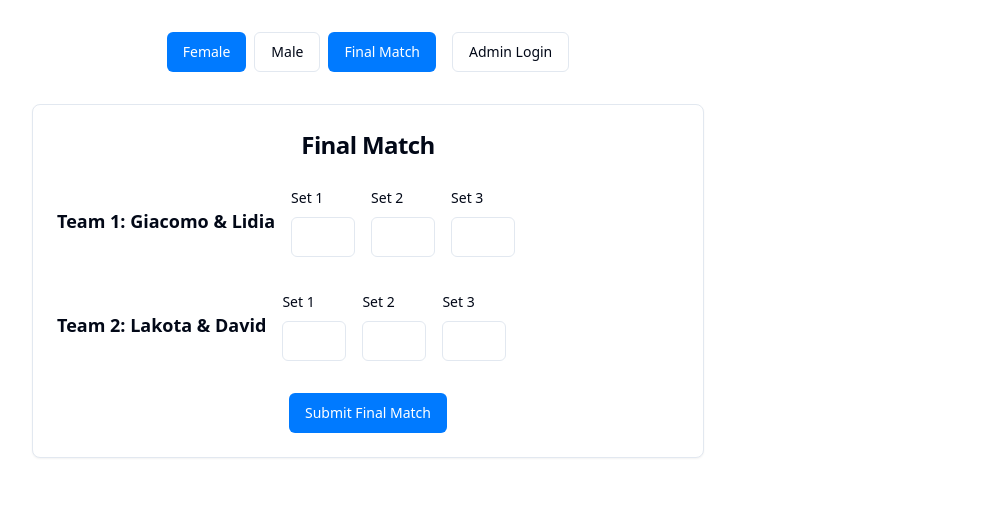
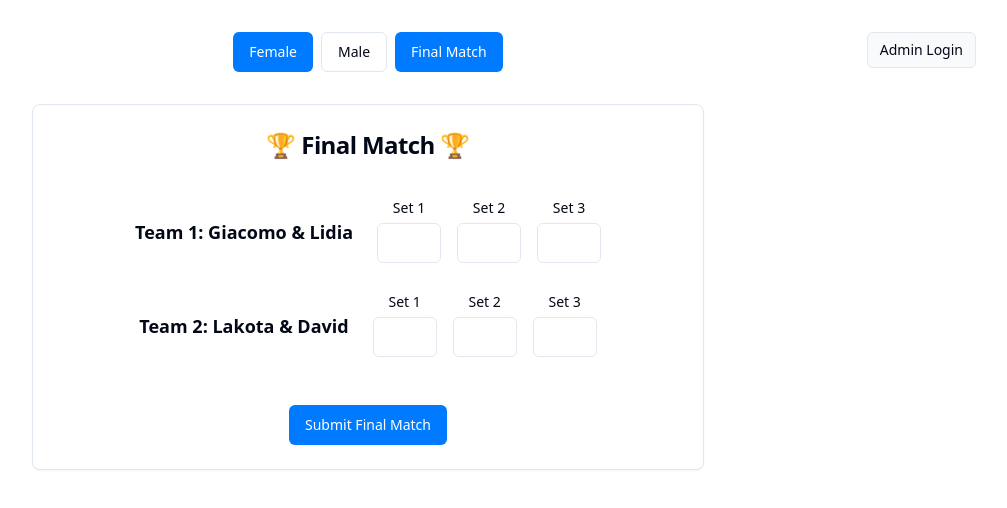
Before and after one commit to leoblixt25/kingQueen, a React (Vite) app: page / in a window 1280 px wide. Both pictures are taken after a click on the button "Final Match". Shown: the top 508 px of the page, without its empty margins (272-1279 px from the left). Built offline with nearby package versions, Linux system fonts and the light colour scheme.

Commit message:
Adjust final match UI elements
- Adjust centering of final match elements
- Make admin login button smaller and position it on the top right corner

```diff
--- a/src/pages/Index.tsx
+++ b/src/pages/Index.tsx
@@ -334,7 +334,7 @@ export default function BeachVolleyballTracker() {
     <div className="min-h-screen bg-white">
       <div className="max-w-7xl mx-auto px-4 sm:px-6 lg:px-8 py-8">
         <header className="mb-8">
-          <div className="flex flex-col sm:flex-row justify-center items-center gap-4">
+          <div className="relative flex flex-col sm:flex-row justify-center items-center gap-4">
             <div className="flex flex-wrap justify-center items-center gap-2">
               <Button
                 variant={gender === 'female' ? "default" : "outline"}
@@ -367,13 +367,22 @@ export default function BeachVolleyballTracker() {
                 </Button>
               )}
             </div>
-            <div className="flex items-center gap-2">
+            <div className="sm:absolute sm:right-0 sm:top-0">
               {!isAdmin ? (
-                <Button variant="outline" onClick={() => setShowLoginForm(true)}>
+                <Button
+                  variant="outline"
+                  onClick={() => setShowLoginForm(true)}
+                  size="sm"
+                  className="text-sm bg-gray-50"
+                >
                   Admin Login
                 </Button>
               ) : (
-                <Button variant="destructive" onClick={handleAdminLogout}>
+                <Button
+                  variant="destructive"
+                  onClick={handleAdminLogout}
+                  size="sm"
+                >
                   Logout
                 </Button>
               )}
@@ -415,21 +424,21 @@ export default function BeachVolleyballTracker() {
             {showFinalMatch ? (
               <Card className="max-w-2xl mx-auto">
                 <CardHeader>
-                  <CardTitle className="text-2xl font-bold text-center">
-                    Final Match
+                  <CardTitle className="text-2xl font-bold text-center mb-4">
+                    🏆 Final Match 🏆
                   </CardTitle>
                 </CardHeader>
                 <CardContent className="space-y-8">
                   {/* Team 1 */}
                   <div className="space-y-4">
-                    <div className="flex flex-col sm:flex-row items-start sm:items-center gap-4">
-                      <h3 className="text-lg font-semibold min-w-[200px]">
+                    <div className="flex flex-col sm:flex-row items-center justify-center gap-6">
+                      <h3 className="text-lg font-semibold text-center sm:min-w-[200px]">
                         Team 1: {malePlayers[0].name} & {femalePlayers[1].name}
                       </h3>
-                      <div className="flex gap-4">
+                      <div className="flex gap-4 justify-center">
                         {[0, 1, 2].map((setIndex) => (
                           <div key={setIndex} className="space-y-2">
-                            <Label htmlFor={`team1-set${setIndex + 1}`}>Set {setIndex + 1}</Label>
+                            <Label htmlFor={`team1-set${setIndex + 1}`} className="text-center block">Set {setIndex + 1}</Label>
                             <Input
                               id={`team1-set${setIndex + 1}`}
                               value={finalMatchScores.team1[setIndex] !== null ? finalMatchScores.team1[setIndex] : ''}
@@ -442,7 +451,7 @@ export default function BeachVolleyballTracker() {
                                 });
                               }}
                               type="number"
-                              className="w-16"
+                              className="w-16 text-center"
                               inputMode="numeric"
                               pattern="\d*"
                               disabled={finalMatchSubmitted && !isEditingFinalMatch}
@@ -455,14 +464,14 @@ export default function BeachVolleyballTracker() {
 
                   {/* Team 2 */}
                   <div className="space-y-4">
-                    <div className="flex flex-col sm:flex-row items-start sm:items-center gap-4">
-                      <h3 className="text-lg font-semibold min-w-[200px]">
+                    <div className="flex flex-col sm:flex-row items-center justify-center gap-6">
+                      <h3 className="text-lg font-semibold text-center sm:min-w-[200px]">
                         Team 2: {femalePlayers[0].name} & {malePlayers[1].name}
                       </h3>
-                      <div className="flex gap-4">
+                      <div className="flex gap-4 justify-center">
                         {[0, 1, 2].map((setIndex) => (
                           <div key={setIndex} className="space-y-2">
-                            <Label htmlFor={`team2-set${setIndex + 1}`}>Set {setIndex + 1}</Label>
+                            <Label htmlFor={`team2-set${setIndex + 1}`} className="text-center block">Set {setIndex + 1}</Label>
                             <Input
                               id={`team2-set${setIndex + 1}`}
                               value={finalMatchScores.team2[setIndex] !== null ? finalMatchScores.team2[setIndex] : ''}
@@ -475,7 +484,7 @@ export default function BeachVolleyballTracker() {
                                 });
                               }}
                               type="number"
-                              className="w-16"
+                              className="w-16 text-center"
                               inputMode="numeric"
                               pattern="\d*"
                               disabled={finalMatchSubmitted && !isEditingFinalMatch}
@@ -487,13 +496,16 @@ export default function BeachVolleyballTracker() {
                   </div>
 
                   {!finalMatchSubmitted ? (
-                    <Button onClick={handleFinalMatchSubmit} className="w-full sm:w-auto mx-auto block">
+                    <div className="flex justify-center pt-4">
+                      <Button onClick={handleFinalMatchSubmit} className="w-full sm:w-auto">
                         Submit Final Match
                       </Button>
+                    </div>
                   ) : (
                     <div className="space-y-6">
-                      <div className="bg-gray-50 p-4 rounded-lg">
-                        <h3 className="text-lg font-semibold mb-4">Final Match Results</h3>
+                      <div className="bg-gray-50 p-6 rounded-lg">
+                        <h3 className="text-lg font-semibold mb-4 text-center">Final Match Results</h3>
+                        <div className="space-y-2 text-center">
                           <p className="text-gray-600">
                             Team 1: {finalMatchScores.team1.map(s => s ?? 0).join(' - ')}
                           </p>
@@ -501,10 +513,11 @@ export default function BeachVolleyballTracker() {
                             Team 2: {finalMatchScores.team2.map(s => s ?? 0).join(' - ')}
                           </p>
                         </div>
+                      </div>
 
                       {finalMatchWinner && (
                         <div className="bg-gradient-to-r from-purple-100 to-pink-100 p-6 rounded-lg">
-                          <div className="space-y-4">
+                          <div className="space-y-4 text-center">
                             <div>
                               <h3 className="text-xl font-bold mb-2">👑 Champions 👑</h3>
                               <p className="text-lg">
@@ -522,7 +535,7 @@ export default function BeachVolleyballTracker() {
                       )}
 
                       {isAdmin && (
-                        <div className="flex flex-col sm:flex-row gap-2">
+                        <div className="flex flex-col sm:flex-row justify-center gap-2">
                           <Button variant="outline" onClick={handleEditFinalMatch}>
                             <Edit className="w-4 h-4 mr-2" />
                             Edit Match
```
Lines whose indentation alone changed are shown as unchanged.
